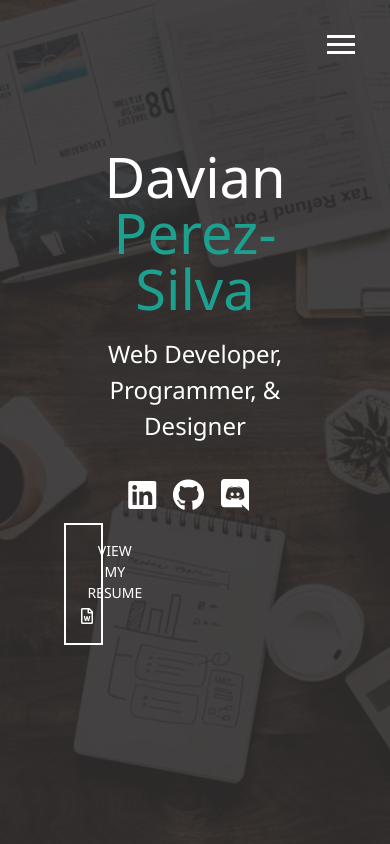
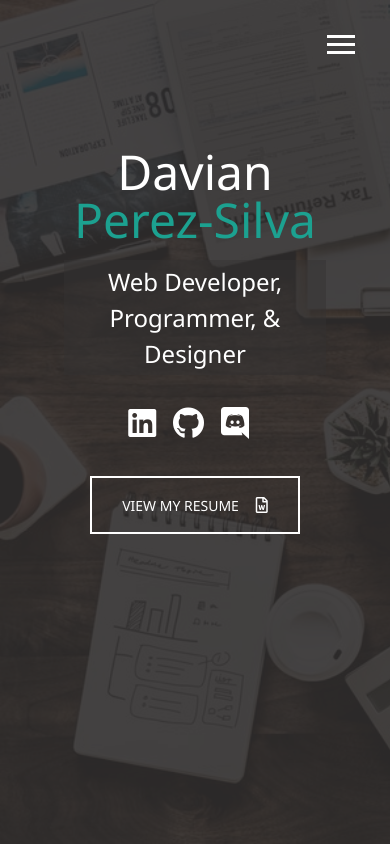
Before and after one commit to daviirose/Modern-Portfolio, a website: page dist/index.html in a window 390 px wide. Drawn offline with Linux system fonts and the light colour scheme.

Commit message:
Resume tab responsive

```diff
--- a/scss/_mobile.scss
+++ b/scss/_mobile.scss
@@ -86,8 +86,13 @@
     font-weight: 400;
 
     &.lg-heading {
-      font-size: 3.5rem;
+      font-size: 3rem;
     }
+  }
+  .resume {
+    margin-top: 35px;
+    width: 80%;
+    display: inline-block;
   }
   body,
   html {
```
Also changed, not shown: dist/css/main.css.
